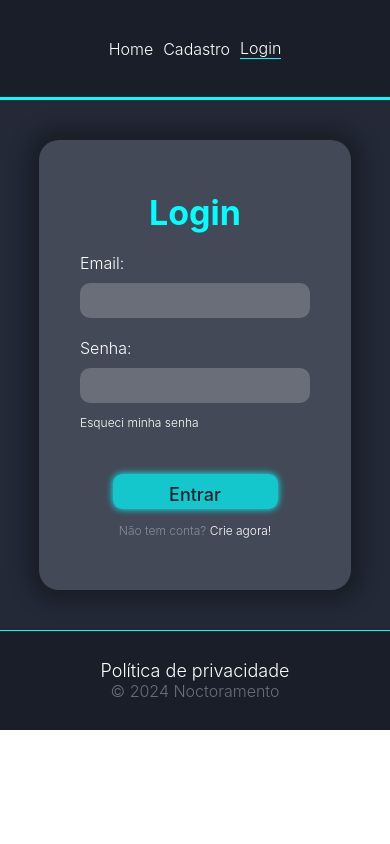
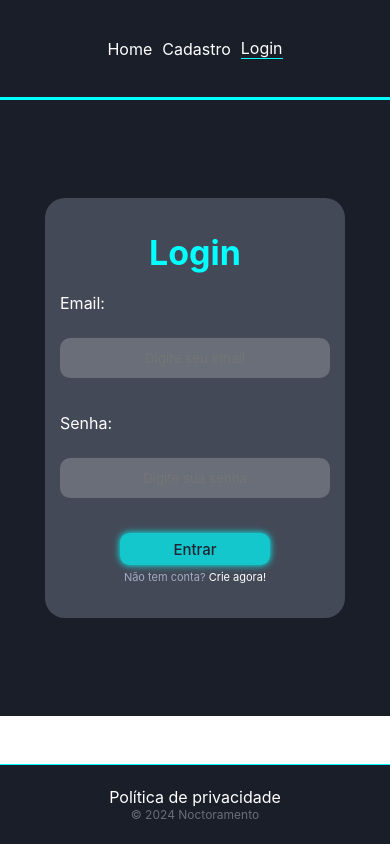
Before and after one commit to Noctoramento/Site-Institucional, a plain HTML site: page Site/login.html in a window 390 px wide. Drawn offline with Linux system fonts and the light colour scheme; a web font is replaced by a local one.

Commit message:
tela de login refatorada e responsiva

```diff
--- a/Site/css/cadastro.css
+++ b/Site/css/cadastro.css
@@ -69,6 +69,7 @@ header {
     height: 85%;
     border-radius: 20px;
     box-shadow: 0px 0px 20px 12px rgba(0, 0, 0, 0.296);
+    padding: 15px 0;
 }
 
 .cadastro p{
--- a/Site/css/login.css
+++ b/Site/css/login.css
@@ -10,7 +10,7 @@
     box-sizing: border-box;
     overflow-y: hidden;
     font-family: 'Inter', sans-serif;
-    font-weight: 300;
+    /* font-weight: 300; */
 
 }
 
@@ -57,9 +57,9 @@ a {
     height: 3px;
     background: aqua;
     border: 0px;
-} */
+} header antigo */
 
-header {
+/* header {
     display: flex;
     justify-content: space-between;
     align-items: center;
@@ -70,9 +70,9 @@ header {
     background-color: #191e29;
     color: white;
     border-bottom: 3px solid aqua;
-}
+} */
 
-header>img {
+/* header>img {
     width: 150px;
     height: auto;
 }
@@ -82,9 +82,9 @@ header>div {
     align-items: center;
     gap: 10px;
     cursor: pointer;
-}
+} */
 
-.ativo_menu {
+/* .ativo_menu {
     border-bottom: 1px solid aqua;
 }
 
@@ -100,9 +100,9 @@ header>div {
 .img-login img {
     width: 100%;
     height: 100%;
-}
+} */
 
-.color-login {
+/* .color-login {
     background: #232937;
     width: 50%;
     display: flex;
@@ -119,9 +119,9 @@ header>div {
 .img-home-inicio {
     display: block;
     margin: 0;
-}
+} */
 
-.box-login {
+/* .box-login {
     display: flex;
     justify-content: center;
     flex-direction: column;
@@ -145,9 +145,9 @@ header>div {
     color: white;
     font-size: 12px;
     padding-top: 12px;
-}
+} */
 
-.form-login label {
+/* .form-login label {
     padding: 20px 0 10px 0;
 }
 
@@ -169,10 +169,10 @@ header>div {
     display: flex;
     justify-content: center;
     flex-direction: column;
-}
+} */
 
 
-h2 {
+/* h2 {
 
     font-weight: bold;
     text-align: center;
@@ -195,9 +195,9 @@ h2 {
     padding: 8px;
     border: 1px solid #ccc;
     border-radius: 4px;
-}
+} */
 
-.criar-conta {
+/* .criar-conta {
 
     font-size: 12px;
     padding: 0px;
@@ -207,13 +207,13 @@ h2 {
 
 .criar-conta a {
     color: white;
-}
+} */
 
 
-button {
+/* button { */
 /* width: 35%;
-    height: 9%; */
-    width: 165px;
+    height: 9%;  já estava comentado antes*/
+/* width: 165px;
     height: 45px;
     padding: 10px;
     margin: 14px;
@@ -226,9 +226,9 @@ button {
     font-size: 18px;
     font-weight: 500;
     box-shadow: 0px 0px 7px 0px #00FFFF;
-}
+} */
 
-button:hover {
+/* button:hover {
     background-color: #00ffff;
 
 }
@@ -256,42 +256,263 @@ footer {
 
 .footer-creditos {
     color: #696e79;
+} */
+
+header {
+    display: flex;
+    justify-content: space-between;
+    align-items: center;
+
+    height: 100px;
+    padding: 0 50px;
+
+    background-color: #191e29;
+    color: white;
+    border-bottom: 3px solid aqua;
 }
 
-@media screen and (max-width: 768px){
-    header > img{
+header>img {
+    width: 150px;
+    height: auto;
+}
+
+header>div {
+    display: flex;
+    align-items: center;
+    gap: 10px;
+    cursor: pointer;
+}
+
+header>div>p>a {
+    text-decoration: none;
+    color: #ffff;
+}
+
+
+.ativo_menu {
+    border-bottom: 1px solid aqua;
+}
+
+.menu:hover {
+    color: aqua;
+}
+
+section {
+    display: flex;
+    height: 81vh
+}
+
+section>div>img {
+    height: 100%;
+    width: 100%;
+}
+
+.container-imagem,
+.container-login {
+    width: 50%;
+    height: 100%;
+}
+
+.container-login {
+    background-color: #191e29;
+    justify-content: center;
+    align-items: center;
+}
+
+.container-login,
+.login,
+.container-botao {
+    display: flex;
+    flex-direction: column;
+}
+
+.card-login {
+    background-color: #434957;
+    display: flex;
+    flex-direction: column;
+    align-items: center;
+    width: 460px;
+    height: 500px;
+    justify-content: center;
+    border-radius: 20px;
+}
+
+h2 {
+    font-weight: bold;
+    text-align: center;
+    color: #00ffff;
+    font-size: 34px;
+}
+
+form>label {
+    padding: 20px 0 10px 0;
+    color: white;
+}
+
+.login {
+    gap: 15px;
+}
+
+.login input {
+    color: LIGHTGRAY;
+    width: 400px;
+    height: 45px;
+    padding-top: 0;
+    border-radius: 10px;
+    background-color: #696e79;
+    text-align: center;
+    border: none;
+}
+
+.container-botao {
+    align-items: center;
+}
+
+button {
+    width: 165px;
+    height: 45px;
+    background-color: #00ffffb1;
+    margin: 35px 0 5px 0;
+    color: #1d2330;
+    border: none;
+    border-radius: 9px;
+    cursor: pointer;
+    transition: background-color 0.9s;
+    font-size: 18px;
+    font-weight: 500;
+    box-shadow: 0px 0px 7px 0px #00FFFF;
+}
+
+button:hover {
+    background-color: #00ffff;
+
+}
+
+.container-botao>p {
+    color: #a2acc2;
+}
+
+.container-botao>p>a {
+    color: white;
+}
+
+
+
+
+
+footer {
+    height: 80px;
+    display: flex;
+    align-items: center;
+    flex-direction: column;
+    justify-content: center;
+    background-color: #191e29;
+    border-top: 1px #00ffff solid;
+    padding: 2px 0px;
+    position: fixed;
+    bottom: 0;
+    width: 100%;
+}
+
+.ul-footer {
+    font-size: 18px;
+    list-style: none;
+    display: inline-flex;
+    color: #ffff;
+    padding: 0px;
+    margin-bottom: 0px;
+}
+
+
+.footer-creditos {
+    color: #696e79;
+}
+
+@media screen and (max-width: 768px) {
+    body {
+        height: 88vh;
+    }
+
+    main {
+        height: 83%;
+    }
+
+    header>img {
         display: none;
     }
+
     header {
         justify-content: center;
 
     }
 
-     section > div > img {
+    section {
+        height: 100%;
+        justify-content: center;
+        align-items: center;
+    }
+
+    section>div>img {
+        display: none;
+
+    }
+
+
+
+    .container-imagem {
         display: none;
     }
 
-     .img-login{
+    .container-login {
+        width: 100%;
+        height: 100%;
+    }
+
+
+    .card-login {
+        height: 420px;
+        width: 300px;
+    }
+
+    .img-login {
         width: 0px;
     }
 
-     .color-login{
+    .color-login {
         width: 100%;
     }
 
-     .box-login{
+    .box-login {
         width: 80%;
     }
 
-     .form-login input, button{
+    .login>input {
+        width: 270px;
+        height: 40px;
+    }
+
+    /* .form-login input,
+    button {
         width: 230px;
         height: 35px;
+    } */
+
+    .container-botao {
+        font-size: 11px;
     }
 
     button {
-        width: 165px;
-        height: 35px;
+        width: 150px;
+        height: 32px;
+        font-size: 15px;
     }
 
+    .ul-footer{
+        font-size: 16px;
+    }
+
+    footer>p{
+        font-size: 12px;
+    }
 
 }
--- a/Site/login.html
+++ b/Site/login.html
@@ -1,5 +1,5 @@
 <!DOCTYPE html>
-<html lang="en">
+<html lang="pt-br">
 
 <head>
     <meta charset="UTF-8">
@@ -14,44 +14,63 @@
     <header>
         <img src="./assets/Imagens/Logo.png" alt="">
         <div>
-            <p class="menu">Home</p>
-            <p class="menu">Cadastro</p>
+            <p class="menu"><a href="./nova-home/home.html">Home</a></p>
+            <p class="menu"><a href="./cadastro.html">Cadastro</a></p>
             <p class="ativo_menu">Login</p>
         </div>
     </header>
 
+    <main>
 
-    <main>
-        <section class="home-inicio">
-            <div class="img-login">
+        <section>
+
+            <div class="container-imagem">
                 <img src="./assets/Imagens/background-img-login.jpg" alt="">
             </div>
-            <div class="color-login">
-                <div class="box-login">
+
+            <div class="container-login">
+
+                <div class="card-login">
+                    <div>
                         <h2>Login</h2>
-                    <div class="container-login">
-                        <form class="form-login">
+                    </div>
+                    <div>
+                        <form class="login">
 
-                            <label for="username">Email:</label>
-                            <input type="text" id="useremail">
+                            <label for="useremail">Email:</label>
+                            <input type="email" id="useremail" name="useremail" placeholder="Digite seu email">
 
                             <label for="password">Senha:</label>
-                            <input type="password" id="password">
-                            <a href="#">Esqueci minha senha</a>
+                            <input type="password" id="password" name="password" placeholder="Digite sua senha">
+
+
+
                         </form>
+
+                        <div class="container-botao">
+                            <button type="submit">Entrar</button>
+                            <p>Não tem conta? <a href="./cadastro.html">Crie agora! </a></p>
                         </div>
-                    <button type="submit">Entrar</button>
-                    <div class="criar-conta"><span class="spam-criar-conta "> Não tem conta? </span><a href="#">Crie
-                            agora!</a>
+
                     </div>
+
+
                 </div>
+
             </div>
+
         </section>
-    </main>
+
+
         <footer>
             <ul class="ul-footer">
                 <li>Política de privacidade</li>
             </ul>
             <p class="footer-creditos">© 2024 Noctoramento</p>
         </footer>
+
+    </main>
+
 </body>
+
+</html>
```
Also changed, not shown: Site/cadastro.html (+7 -1 lines). Lines whose indentation alone changed are shown as unchanged.
